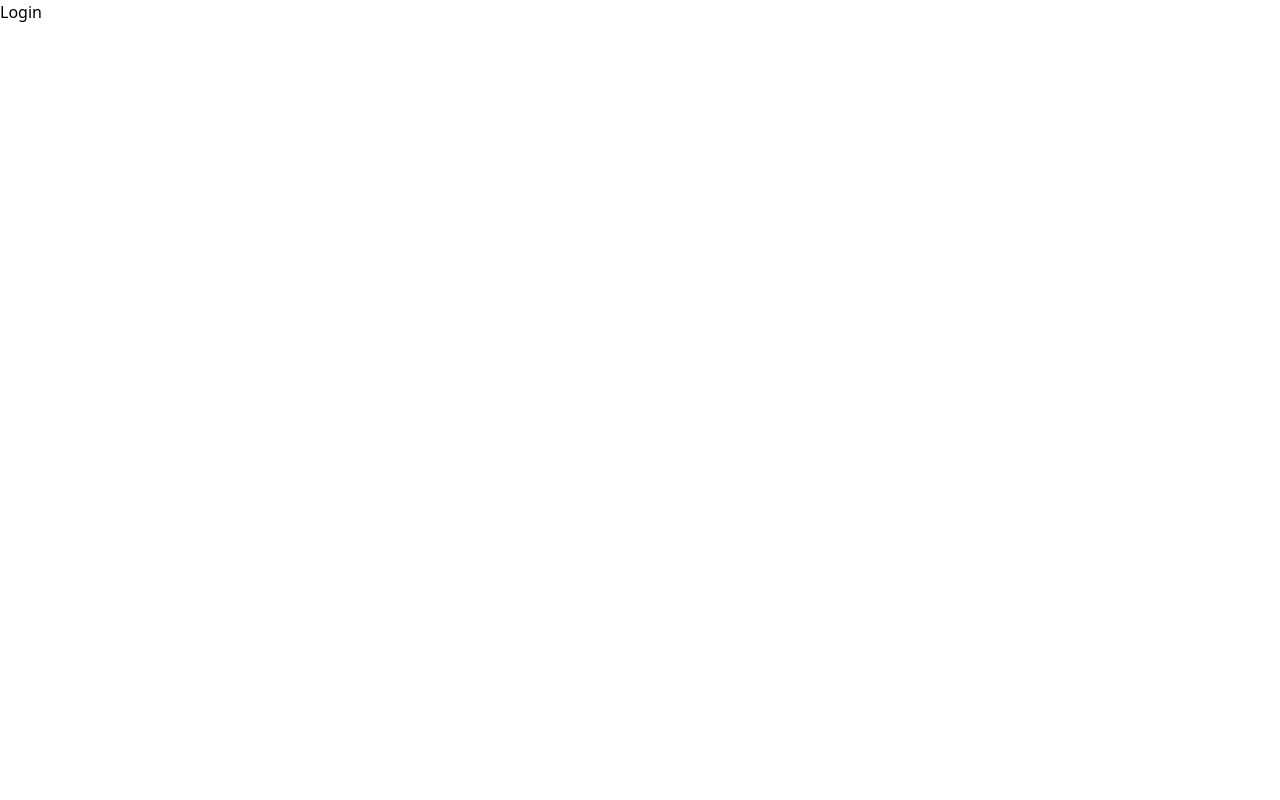
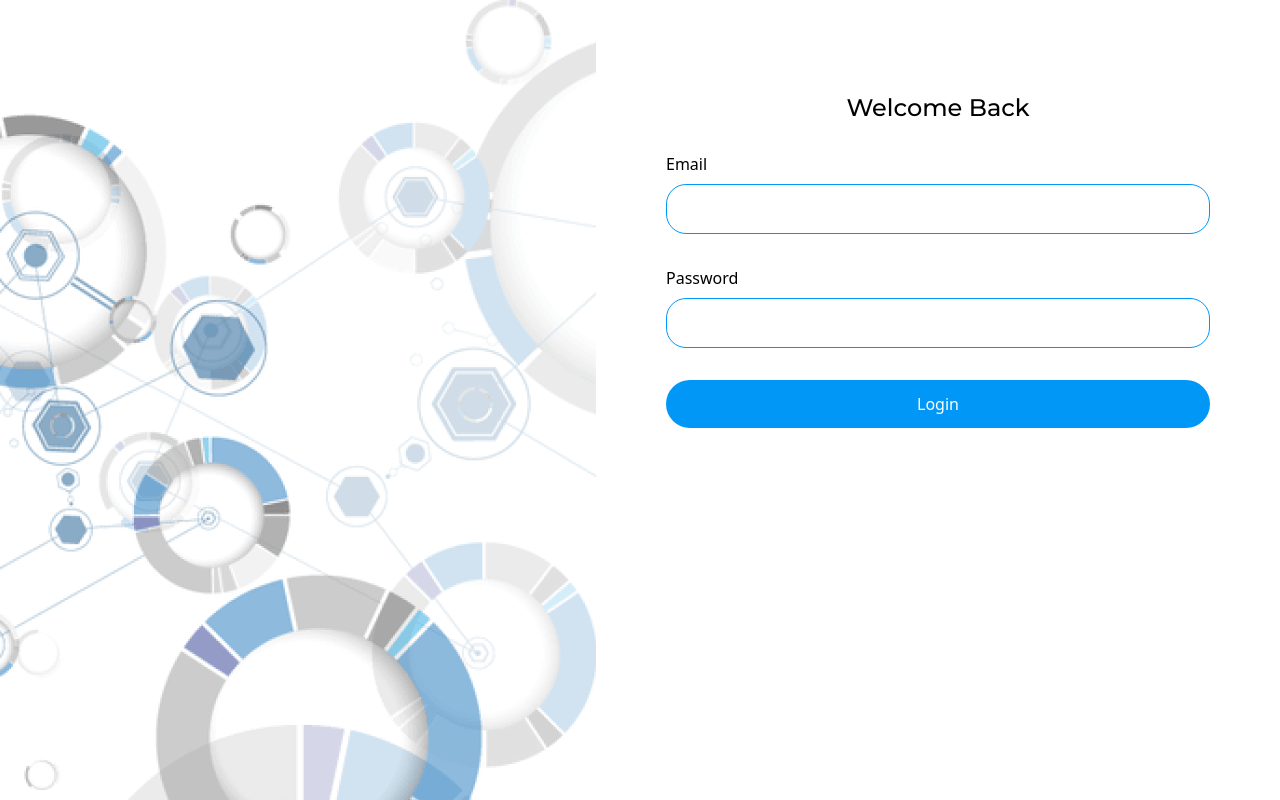
Before and after one commit to Dreezy305/scholarton-front-end, a React (Vite) app: page /login in a window 1280 px wide. Built offline with nearby package versions, Linux system fonts and the light colour scheme.

Commit message:
set up routes

```diff
--- a/package.json
+++ b/package.json
@@ -10,6 +10,7 @@
   "dependencies": {
     "react": "^18.0.0",
     "react-dom": "^18.0.0",
+    "react-hook-form": "^7.30.0",
     "react-icons": "^4.3.1",
     "react-router-dom": "^6.3.0"
   },
--- a/src/screens/Login/Login.tsx
+++ b/src/screens/Login/Login.tsx
@@ -1,7 +1,63 @@
 import React from "react";
+import Glass from "../../assets/images/glassbg.png";
 
 const Login = () => {
-  return <div>Login</div>;
+  return (
+    <section className="overflow-hidden h-screen">
+      <div className="flex flex-col md:flex-row lg:flex-row overflow-hidden">
+        <img src={Glass} alt="glass" className="" />
+        <div className="items-center mx-auto overflow-hidden mt-24 w-2/4">
+          <form className="flex flex-col space-y-8 items-center text-center px-12">
+            <h4 className="text-black font-MontserratMedium font-medium text-2xl leading-6 text-center mx-auto">
+              Welcome Back
+            </h4>
+
+            <div className="flex flex-col space-y-2 items-start w-full">
+              <label>Email</label>
+              <input
+                type={"email"}
+                value=""
+                className="border-[1px] border-solid border-bgBlue px-4 py-3 rounded-[20px] bg-white w-full"
+                name="email"
+                required
+                style={{
+                  outline: "none",
+                  boxShadow: "none",
+                  background: "#ffffff",
+                }}
+                id="email"
+              />
+            </div>
+
+            <div className="flex flex-col space-y-2 items-start w-full">
+              <label>Password</label>
+              <input
+                type={"password"}
+                value=""
+                className="border-[1px] border-solid border-bgBlue px-4 py-3 rounded-[20px] bg-white w-full"
+                name="password"
+                required
+                style={{
+                  outline: "none",
+                  boxShadow: "none",
+                  background: "#ffffff",
+                }}
+                id="password"
+              />
+            </div>
+            <div className="mt-5 w-full">
+              <button
+                className="text-center rounded-full text-white px-5 py-3 bg-bgBlue cursor-pointer w-full"
+                type="button"
+              >
+                Login
+              </button>
+            </div>
+          </form>
+        </div>
+      </div>
+    </section>
+  );
 };
 
 export default Login;
```
Also changed, not shown: src/assets/images/glassbg.png (added), 1 other file (tests, documents, lock files or other folders).
